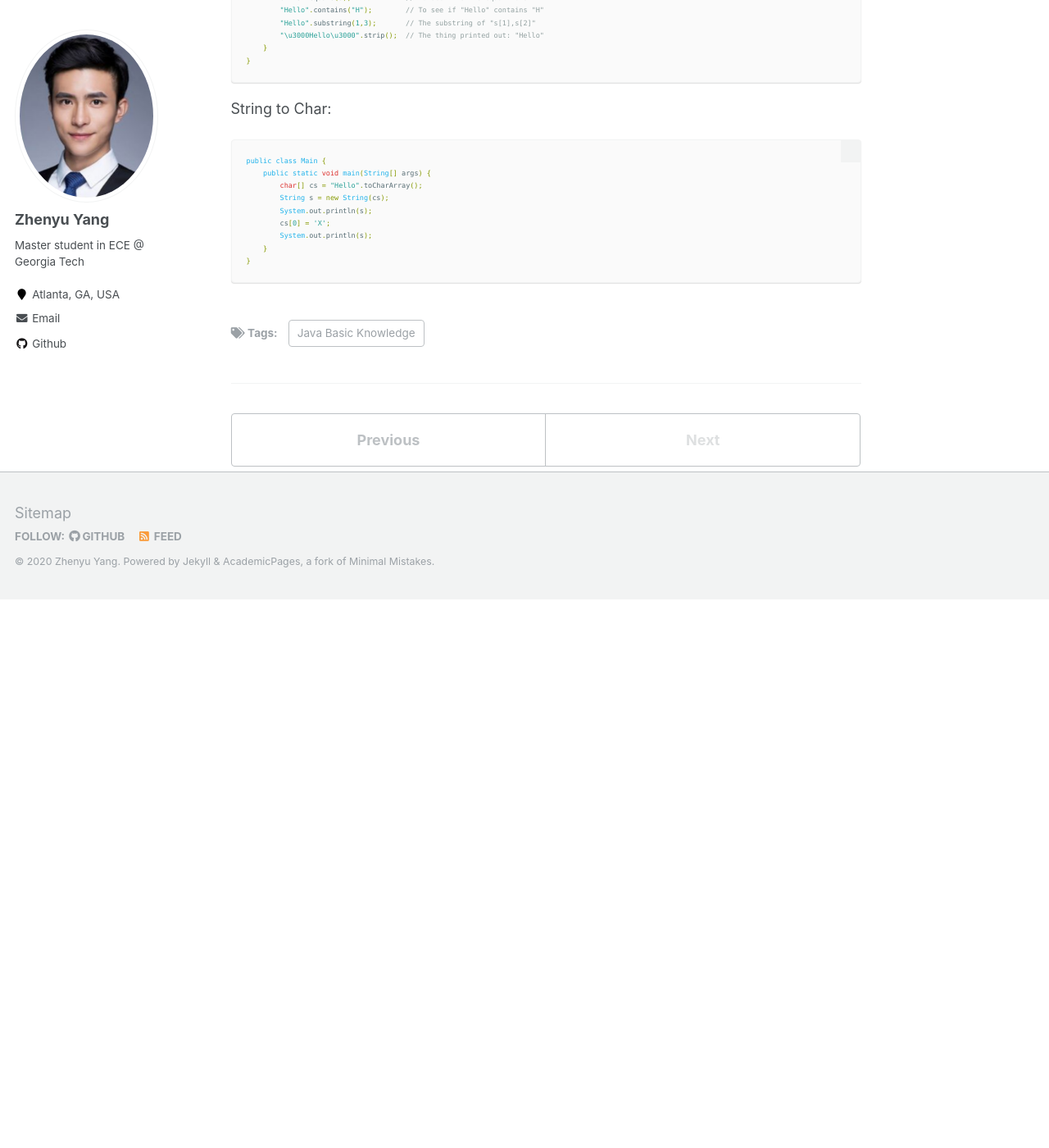
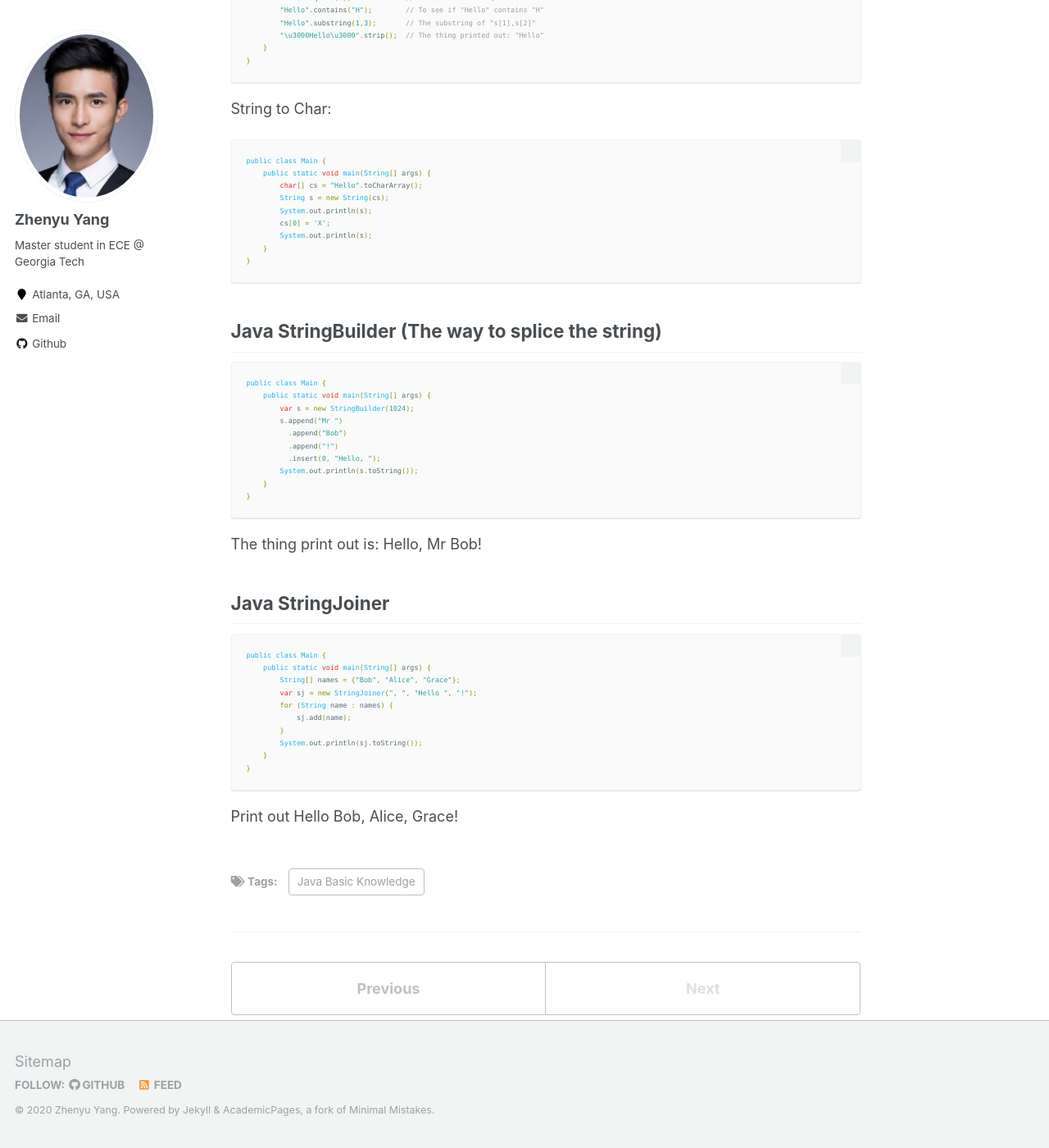
Before and after one commit to azpeteryang/azpeteryang.github.io, a Jekyll site: the page built from _posts/2020-05-21-blog-post-5.md, in a window 1280 px wide and 1400 px high, scrolled down 5557 px. Shown: the whole window at 82% size. Built offline with Jekyll 4.4.1, drawn with Linux system fonts in a browser that asks for light colours; a file with an impossible date is left out; before the commit the page ends 6288 px from its top, so only the background shows below that.

Commit message:
Update 2020-05-21-blog-post-5.md

````diff
--- a/_posts/2020-05-21-blog-post-5.md
+++ b/_posts/2020-05-21-blog-post-5.md
@@ -279,3 +279,35 @@ public class Main {
     }
 }
 ```
+
+## Java StringBuilder (The way to splice the string)
+
+```java
+public class Main {
+    public static void main(String[] args) {
+        var s = new StringBuilder(1024);
+        s.append("Mr ")
+          .append("Bob")
+          .append("!")
+          .insert(0, "Hello, ");
+        System.out.println(s.toString());
+    }
+}
+```
+The thing print out is: Hello, Mr Bob!
+
+## Java StringJoiner
+
+```java
+public class Main {
+    public static void main(String[] args) {
+        String[] names = {"Bob", "Alice", "Grace"};
+        var sj = new StringJoiner(", ", "Hello ", "!");
+        for (String name : names) {
+            sj.add(name);
+        }
+        System.out.println(sj.toString());
+    }
+}
+```
+Print out Hello Bob, Alice, Grace!
````
